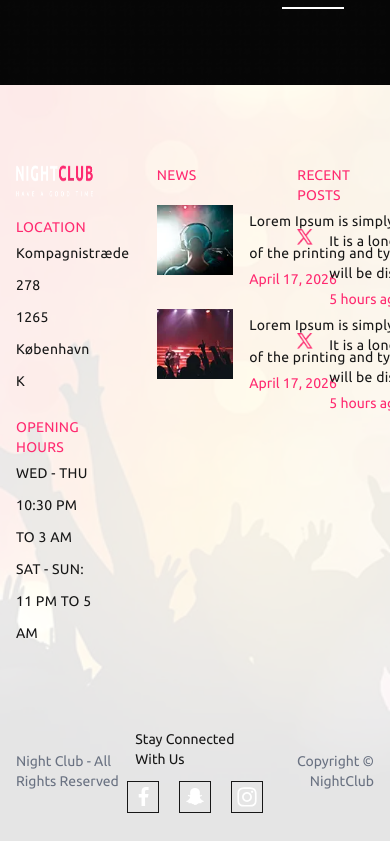
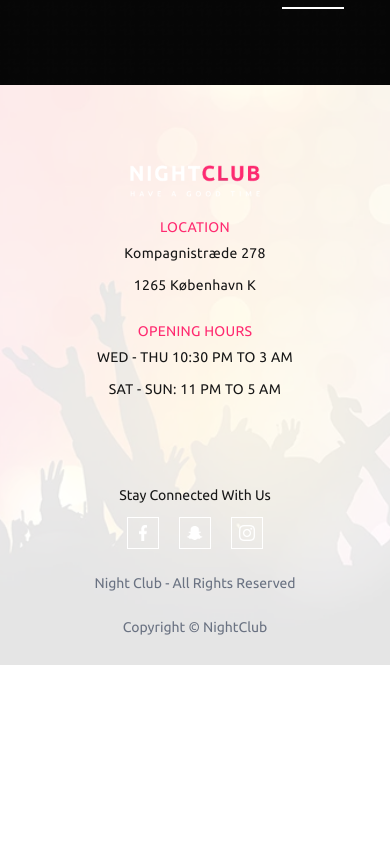
Before and after one commit to lodo0001/nightclub, a Next.js app: page /contact in a window 390 px wide. Shown: the part 779-1620 px from the top of the page. After the commit the page ends 1444 px from the top, so only its background shows below. Built offline with nearby package versions, Linux system fonts and the light colour scheme.

Commit message:
Responsiv tilføjet

```diff
--- a/src/components/Footer.jsx
+++ b/src/components/Footer.jsx
@@ -1,21 +1,11 @@
-import { GrFacebookOption } from "react-icons/gr";
-import { GrSnapchat } from "react-icons/gr";
-import { FaInstagram } from "react-icons/fa";
-
-const soMeLinks = {
-  facebook: "https://facebook.com",
-  snapchat: "https://snapchat.com",
-  instagram: "http://instagram.com",
-};
-
 const Footer = () => {
   return (
     <footer className="relative w-full overflow-hidden text-sm">
       <div className="absolute inset-0 bg-[url('/assets/bg/footerbg.webp')] bg-cover bg-center opacity-10"></div>
 
       <div className="relative max-w-300 mx-auto px-4 sm:px-6 md:px-8 pt-20">
-        <div className="grid grid-cols-3 items-start mb-20 gap-16">
-          <div>
+        <div className="grid grid-cols-1 md:grid-cols-3 items-start mb-20 gap-16 text-center md:text-left">
+          <div className="flex flex-col items-center md:items-start">
             <img
               src="/assets/Logo.webp"
               alt="logo"
@@ -41,7 +31,7 @@ const Footer = () => {
             </p>
           </div>
 
-          <div>
+          <div className="hidden md:flex flex-col items-start">
             <h2 className="text-[oklch(65.35%_0.2419_9.27)] tracking-[0.02em] mb-5">
               NEWS
             </h2>
@@ -79,7 +69,7 @@ const Footer = () => {
             </div>
           </div>
 
-          <div>
+          <div className="hidden md:flex flex-col items-start">
             <h2 className="text-[oklch(65.35%_0.2419_9.27)] tracking-[0.02em] mb-5">
               RECENT POSTS
             </h2>
@@ -108,43 +98,41 @@ const Footer = () => {
           </div>
         </div>
 
-        <div className="grid grid-cols-3 items-center mb-7">
-          <p className="text-gray-500">Night Club - All Rights Reserved</p>
+        <div className="grid grid-cols-1 md:grid-cols-3 items-center mb-7 gap-6 text-center md:text-left">
+          <p className="text-gray-500 order-2 md:order-1">
+            Night Club - All Rights Reserved
+          </p>
 
-          <div className="flex flex-col items-center gap-3">
+          <div className="flex flex-col items-center gap-3 order-1 md:order-2">
             <p>Stay Connected With Us</p>
 
             <div className="flex gap-5 justify-center">
-              <a href={soMeLinks.facebook}>
-                <div className="group h-8 w-8 border  flex items-center justify-center cursor-pointer transition hover:border-[oklch(65.35%_0.2419_9.27)]">
-                  <GrFacebookOption
-                    size={23}
-                    className="text-white transition group-hover:text-[oklch(65.35%_0.2419_9.27)]"
+              <div className="h-8 w-8 border border-white flex items-center justify-center cursor-pointer">
+                <img
+                  src="/assets/icon/facebook.png"
+                  className="h-4 w-4 object-contain"
                 />
               </div>
-              </a>
 
-              <a href={soMeLinks.snapchat}>
-                <div className="group h-8 w-8 border flex items-center justify-center cursor-pointer transition hover:border-[oklch(65.35%_0.2419_9.27)]">
-                  <GrSnapchat
-                    size={18}
-                    className="text-white transition group-hover:text-[oklch(65.35%_0.2419_9.27)]"
+              <div className="h-8 w-8 border border-white flex items-center justify-center cursor-pointer">
+                <img
+                  src="/assets/icon/snap.png"
+                  className="h-4 w-4 object-contain"
                 />
               </div>
-              </a>
 
-              <a href={soMeLinks.instagram}>
-                <div className="group h-8 w-8 border  flex items-center justify-center cursor-pointer transition hover:border-[oklch(65.35%_0.2419_9.27)]">
-                  <FaInstagram
-                    size={22}
-                    className="text-white transition group-hover:text-[oklch(65.35%_0.2419_9.27)]"
+              <div className="h-8 w-8 border border-white flex items-center justify-center cursor-pointer">
+                <img
+                  src="/assets/icon/insta.png"
+                  className="h-4 w-4 object-contain"
                 />
               </div>
-              </a>
             </div>
           </div>
 
-          <p className="text-gray-500 text-right">Copyright © NightClub</p>
+          <p className="text-gray-500 md:text-right order-3">
+            Copyright © NightClub
+          </p>
         </div>
       </div>
     </footer>
--- a/src/components/event_info_side/Comment.jsx
+++ b/src/components/event_info_side/Comment.jsx
@@ -17,14 +17,14 @@ export default function Comments({ comments, eventId }) {
   }, [state]);
 
   return (
-    <div className="max-w-300 mx-auto px-4 sm:px-6 md:px-8 mt-45">
+    <div className="max-w-300 mx-auto px-4 sm:px-6 md:px-8 mt-20 md:mt-45">
       <div>
-        <h2 className="font-bold text-2xl tracking-[0.02em] mb-10 uppercase">
+        <h2 className="font-bold text-2xl tracking-[0.02em] mb-10 uppercase text-left">
           {comments.length} Comments
         </h2>
 
         {comments.map((comment) => (
-          <div key={comment.id} className="mb-8">
+          <div key={comment.id} className="mb-8 text-left">
             <h3 className="mb-4">
               <span className="font-bold text-lg tracking-[0.02em]">
                 {comment.name || "Anonymous"} - {""}
@@ -43,12 +43,12 @@ export default function Comments({ comments, eventId }) {
         ))}
       </div>
 
-      <div className="flex flex-col items-center mt-20 mb-10">
+      <div className="flex flex-col items-center mt-12 md:mt-20 mb-10">
         {/* her kobler vi formAction på vores form og formRef til at kunne nulstille */}
         <form
           ref={formRef}
           action={formAction}
-          className="grid grid-cols-2 gap-4 w-full"
+          className="grid grid-cols-1 sm:grid-cols-2 gap-4 w-full"
         >
           {/* Skjult input så actionen ved hvilket event-id kommentaren hører til */}
           <input type="hidden" name="eventId" value={eventId} />
@@ -74,12 +74,12 @@ export default function Comments({ comments, eventId }) {
           <textarea
             placeholder="Your Comment"
             name="comment"
-            className="border p-4 w-full col-span-2 min-h-40 bg-transparent text-white"
+            className="border p-4 w-full sm:col-span-2 min-h-40 bg-transparent text-white"
             required
           />
 
           {/* Feedback beskeder til brugeren */}
-          <div className="col-span-2 text-center mt-2">
+          <div className="sm:col-span-2 text-center mt-2">
             {state?.message && (
               <p className={state.success ? "text-green-500" : "text-red-500"}>
                 {state.message}
@@ -87,7 +87,7 @@ export default function Comments({ comments, eventId }) {
             )}
           </div>
 
-          <div className="col-start-2 flex justify-end mt-3 mb-20">
+          <div className="sm:col-span-2 flex justify-end mt-3 mb-20">
             <button
               type="submit"
               disabled={isPending}
--- a/src/components/forside/Hero.jsx
+++ b/src/components/forside/Hero.jsx
@@ -54,7 +54,7 @@ const Hero = () => {
           <motion.img
             src="/assets/icon/HeroLogo.webp"
             alt="hero logo"
-            className="h-20 w-auto"
+            className="h-14 md:h-20 w-auto"
             initial={{ rotateX: 90, opacity: 0 }}
             animate={stage !== "intro" ? { rotateX: 0, opacity: 1 } : {}}
             transition={{ duration: 1.2, ease: "easeOut" }}
```
Also changed, not shown: src/components/event_info_side/Info.jsx (+25 -21 lines), src/components/events_side/EventCard.jsx (+28 -20 lines). Lines whose indentation alone changed are shown as unchanged.
